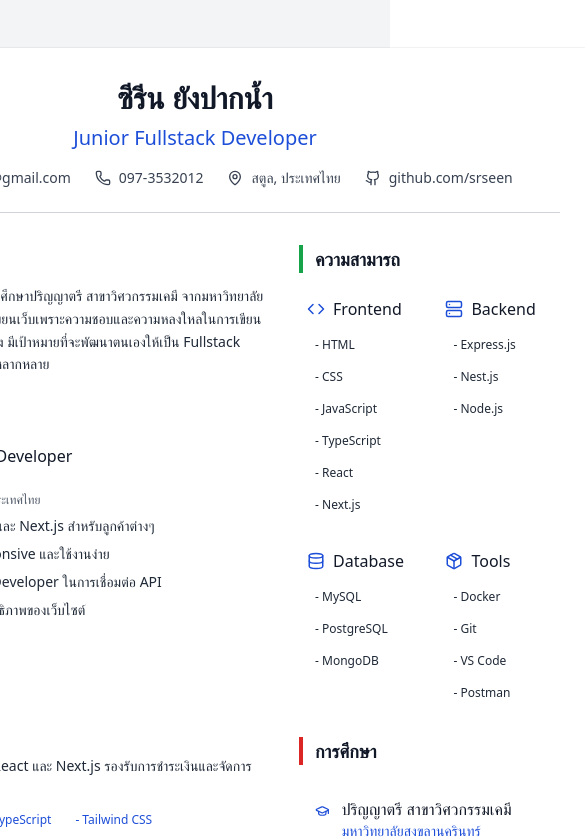
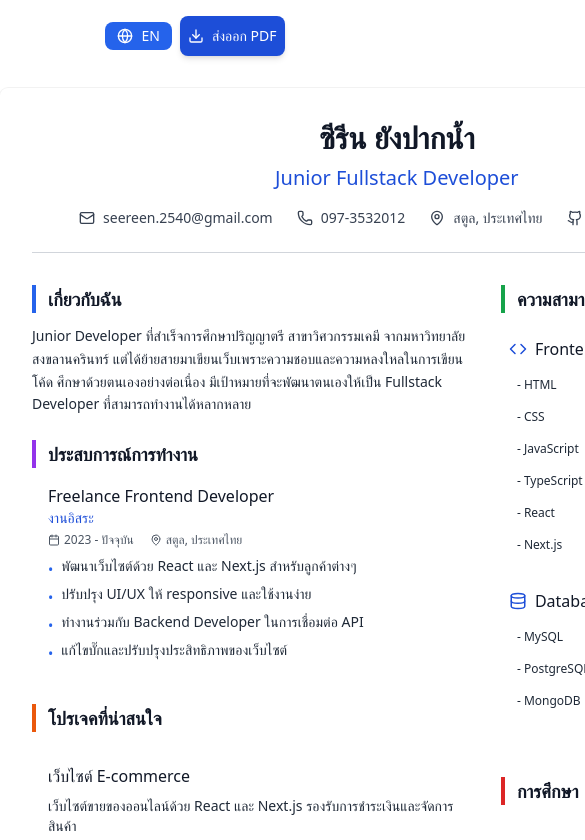
Before and after one commit to srseen/my_cv, a Next.js app: page / in a window 390 px wide. Shown: the top 840 px of the page, 585 px wide, since content can reach past the window. Built offline with nearby package versions, Linux system fonts and the light colour scheme.

Commit message:
refactor: improve layout structure and responsiveness in Portfolio component

```diff
--- a/src/components/Portfolio.tsx
+++ b/src/components/Portfolio.tsx
@@ -37,12 +37,12 @@ const Portfolio = () => {
   };
 
   return (
-    <div className="w-full h-full flex flex-col items-center bg-gray-100">
+    <div className="w-full h-full flex flex-col items-center justify-center">
       <div className="flex justify-center items-center m-4 gap-2">
-        <div className="print:hidden gap-4 hidden md:block">
+        <div className="print:hidden gap-4">
           <LanguageToggle />
         </div>
-        <div className="print:hidden gap-4 hidden md:block">
+        <div className="print:hidden gap-4">
           <Button
             onClick={handleExportPDF}
             disabled={isExporting}
@@ -59,7 +59,7 @@ const Portfolio = () => {
       </div>
 
       {/* Main content wrapper */}
-      <div className="flex flex-col justify-center items-center p-4">
+      <div className="w-full h-full flex flex-col justify-center items-center m-4">
         {/* A4 sized container */}
         <div
           id="portfolio-content"
@@ -72,13 +72,15 @@ const Portfolio = () => {
         >
           <Header />
 
-          <div className="flex grid-cols-3 lg:grid-cols-3 gap-6">
-            <div className="lg:col-span-2 space-y-6">
+          <div className="flex flex-row gap-6">
+            {/* Main content column */}
+            <div className="lg:w-2/3 space-y-6">
               <About />
               <Experience />
               <Projects />
             </div>
-            <div className="space-y-6">
+            {/* Sidebar content column */}
+            <div className="lg:w-1/3 space-y-6">
               <Skills />
               <Education />
             </div>
--- a/src/contexts/LanguageContext.tsx
+++ b/src/contexts/LanguageContext.tsx
@@ -17,10 +17,12 @@ export const LanguageProvider: React.FC<{ children: ReactNode }> = ({
   const [language, setLanguage] = useState<"th" | "en">("th");
 
   const t = (key: string): string => {
-    return (
-      translationsCV[language][key as keyof (typeof translationsCV)["th"]] ||
-      key
-    );
+    const value =
+      translationsCV[language][key as keyof (typeof translationsCV)["th"]];
+    if (typeof value === "string") {
+      return value;
+    }
+    return key;
   };
 
   return (
```
